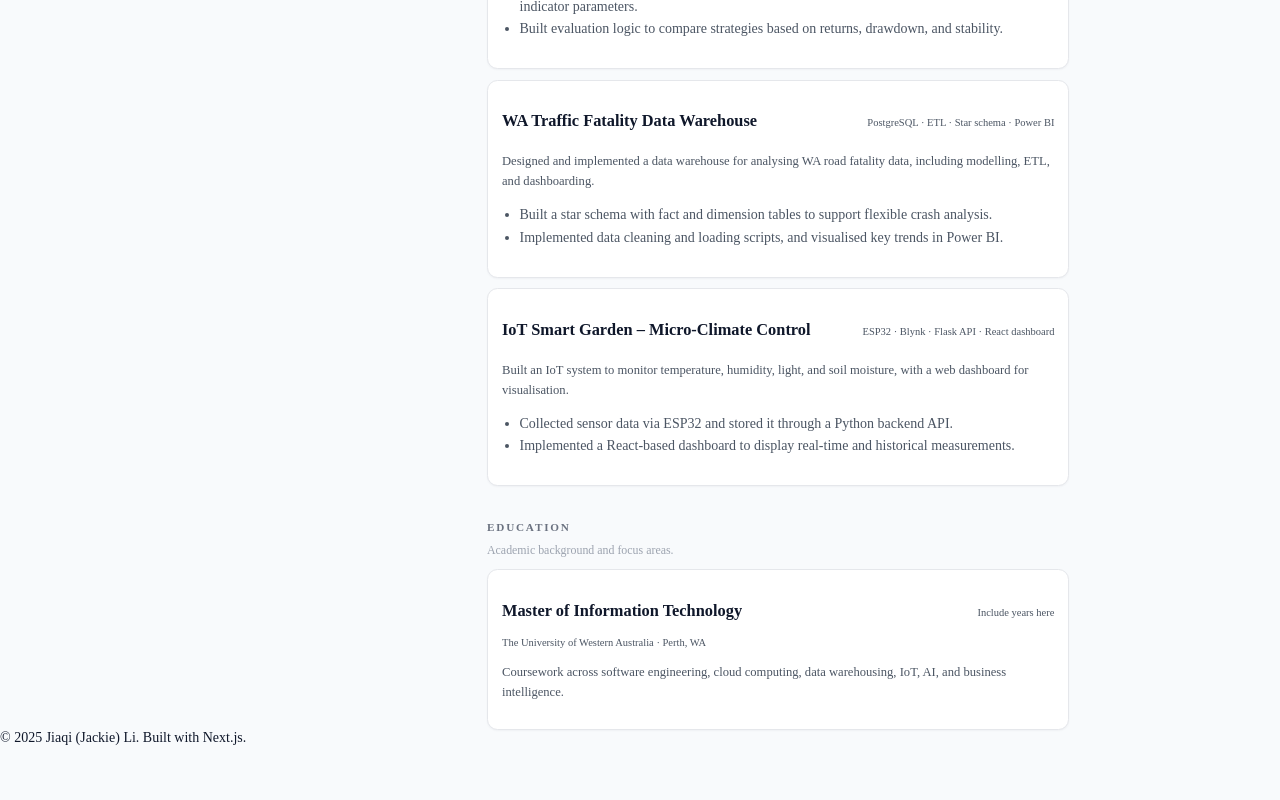
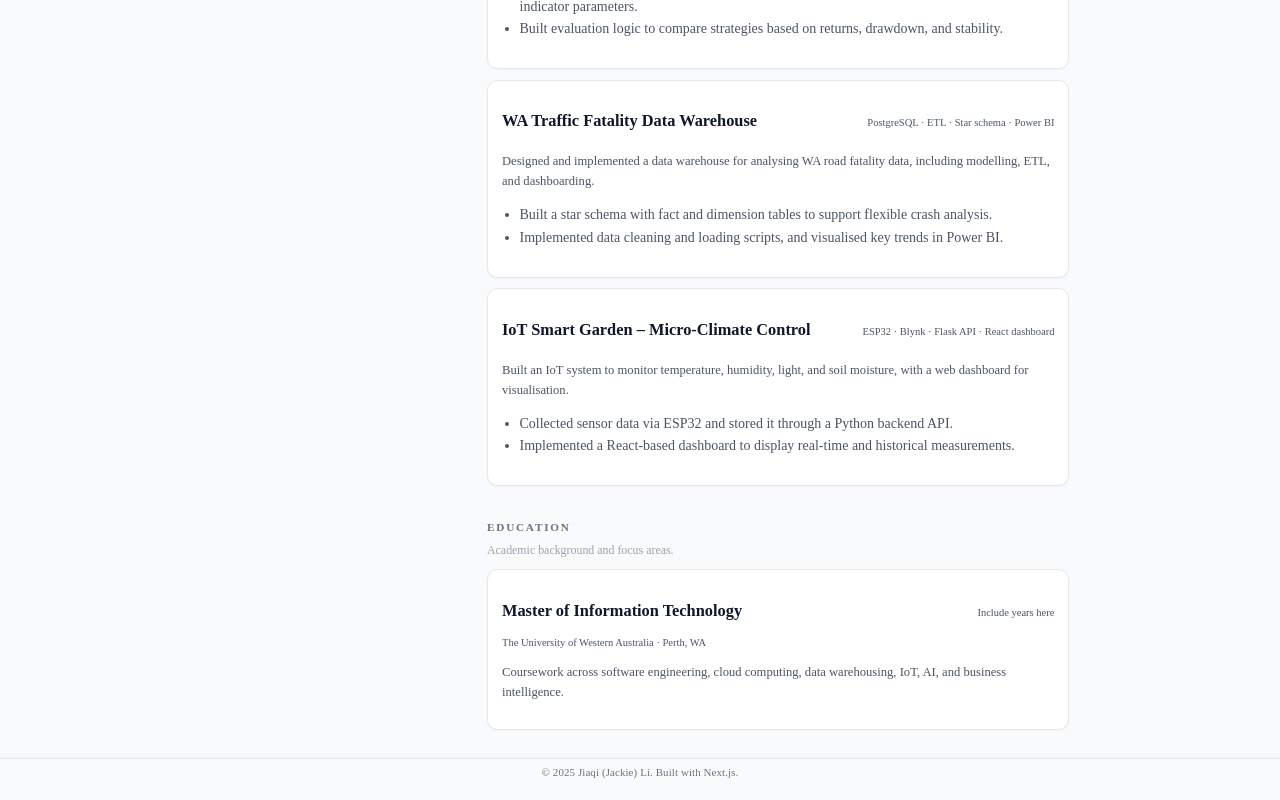
Before and after one commit to Jackieljq/personal-website, a Next.js app: page / in a window 1280 px wide. Shown: the part 1413-2213 px from the top of the page. Built offline with nearby package versions, Linux system fonts and the light colour scheme.

Commit message:
Refine footer layout with balanced padding, font size, and spacing

```diff
--- a/app/styles/layout.css
+++ b/app/styles/layout.css
@@ -50,7 +50,7 @@ body {
 
 .page {
   min-height: 100vh;
-  padding: 0 0 3rem;
+  padding: 0 0 1rem;
 }
 
 
@@ -78,7 +78,7 @@ body {
 
 
 .site-header-inner {
-  max-width: 64rem;
+  max-width: 60rem;
   margin: 0 auto;
   padding: 0.6rem 1.5rem;
   display: grid;
@@ -265,3 +265,34 @@ body {
     padding: 0 0.9rem;
   }
 }
+
+
+
+/* ===== Recommended Footer ===== */
+
+.site-footer {
+  border-top: 1px solid var(--border-color);
+  margin-top: 2rem;
+  padding: 0.5rem 0;
+  background: var(--bg-color);
+  text-align: center;
+  box-shadow: 0 -1px 3px rgba(0,0,0,0.03);
+}
+
+.site-footer-content {
+  max-width: 64rem;
+  margin: 0 auto;
+  padding: 0 1.2rem;
+  font-size: 0.78rem;
+  line-height: 1.2;
+  color: var(--footer-text);
+  letter-spacing: 0.01em;
+}
+
+@media (max-width: 600px) {
+  .site-footer-content {
+    padding: 0 1rem;
+    font-size: 0.72rem;
+    line-height: 1.2;
+  }
+}
--- a/components/Footer.tsx
+++ b/components/Footer.tsx
@@ -1,7 +1,9 @@
 export default function Footer() {
-    return (
-      <footer className="site-footer">
+  return (
+    <footer className="site-footer">
+      <div className="site-footer-content">
         © {new Date().getFullYear()} Jiaqi (Jackie) Li. Built with Next.js.
-      </footer>
-    );
-  }
+      </div>
+    </footer>
+  );
+}
```
